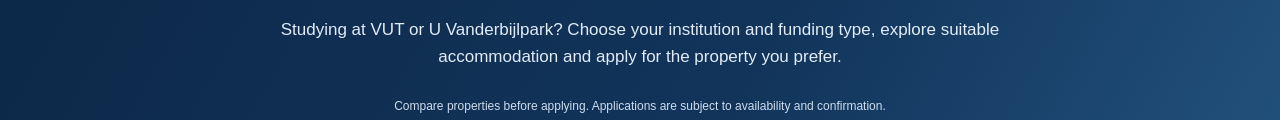
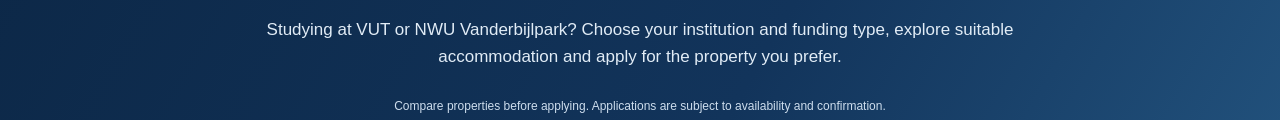
Before and after one commit to RivasCodeBraniac/vaal-accommodation-network, a plain HTML site: page index.html in a window 1280 px wide. Shown: the part 268-388 px from the top of the page. Drawn offline with Linux system fonts and the light colour scheme.

Commit message:
Update index.html

```diff
--- a/index.html
+++ b/index.html
@@ -1071,7 +1071,7 @@
     </h1>
 
     <p class="hero-description">
-      Studying at VUT or U Vanderbijlpark?
+      Studying at VUT or NWU Vanderbijlpark?
       Choose your institution and funding type,
       explore suitable accommodation and apply
       for the property you prefer.
```
